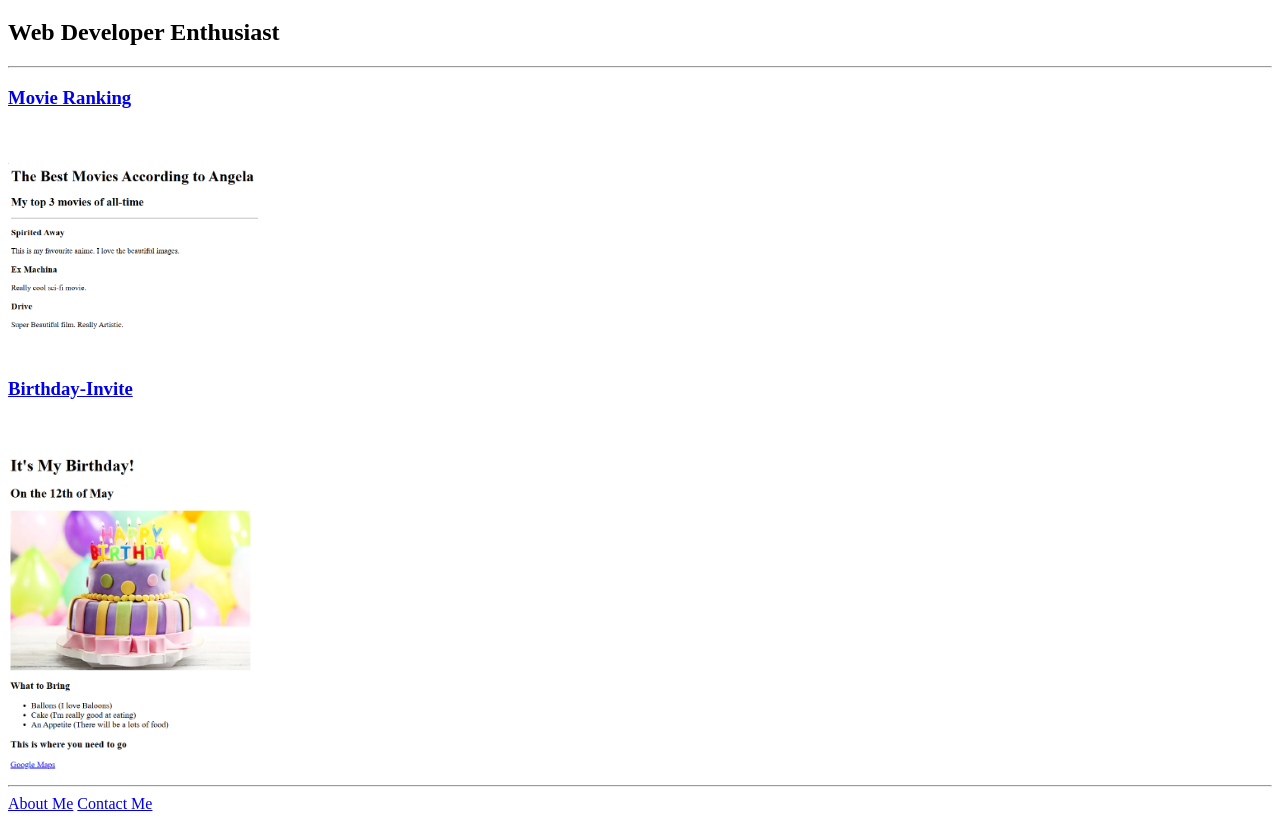
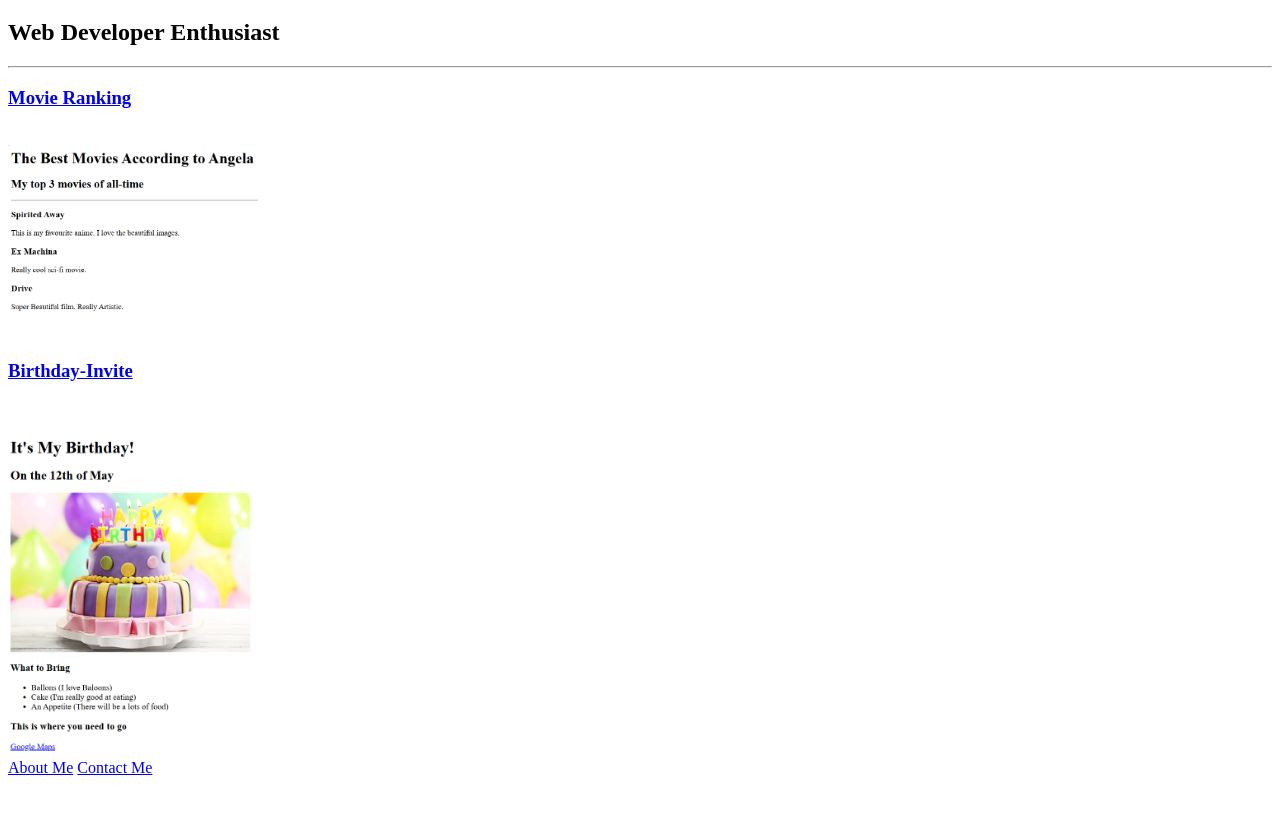
Before and after one commit to eslacbanes17/Portfolio, a plain HTML site: page index.html in a window 1280 px wide. Shown: the part 61-882 px from the top of the page. After the commit the page ends 846 px from the top, so only its background shows below. Drawn offline with Linux system fonts and the light colour scheme.

Commit message:
Clean up index.html by removing extra spacing
Removed unnecessary line breaks and horizontal rule.

```diff
--- a/index.html
+++ b/index.html
@@ -11,7 +11,6 @@
     <hr>
     <h3><a href="./public/movie-ranking.html">Movie Ranking</a></h3>
     <br>
-    <br>
     <img src="./assets/images/movie-ranking.png" width="250" alt="Bithday Invite" />
     <br>
     <br>
@@ -20,7 +19,6 @@
     <br>
     <img src="./assets/images/birthday-invite.png" width="250" alt="Bithday Invite" />
     <br>
-    <hr>
     <a href="./public/about.html">About Me</a>
     <a href="./public/contact.html">Contact Me</a>
  </body>
```
